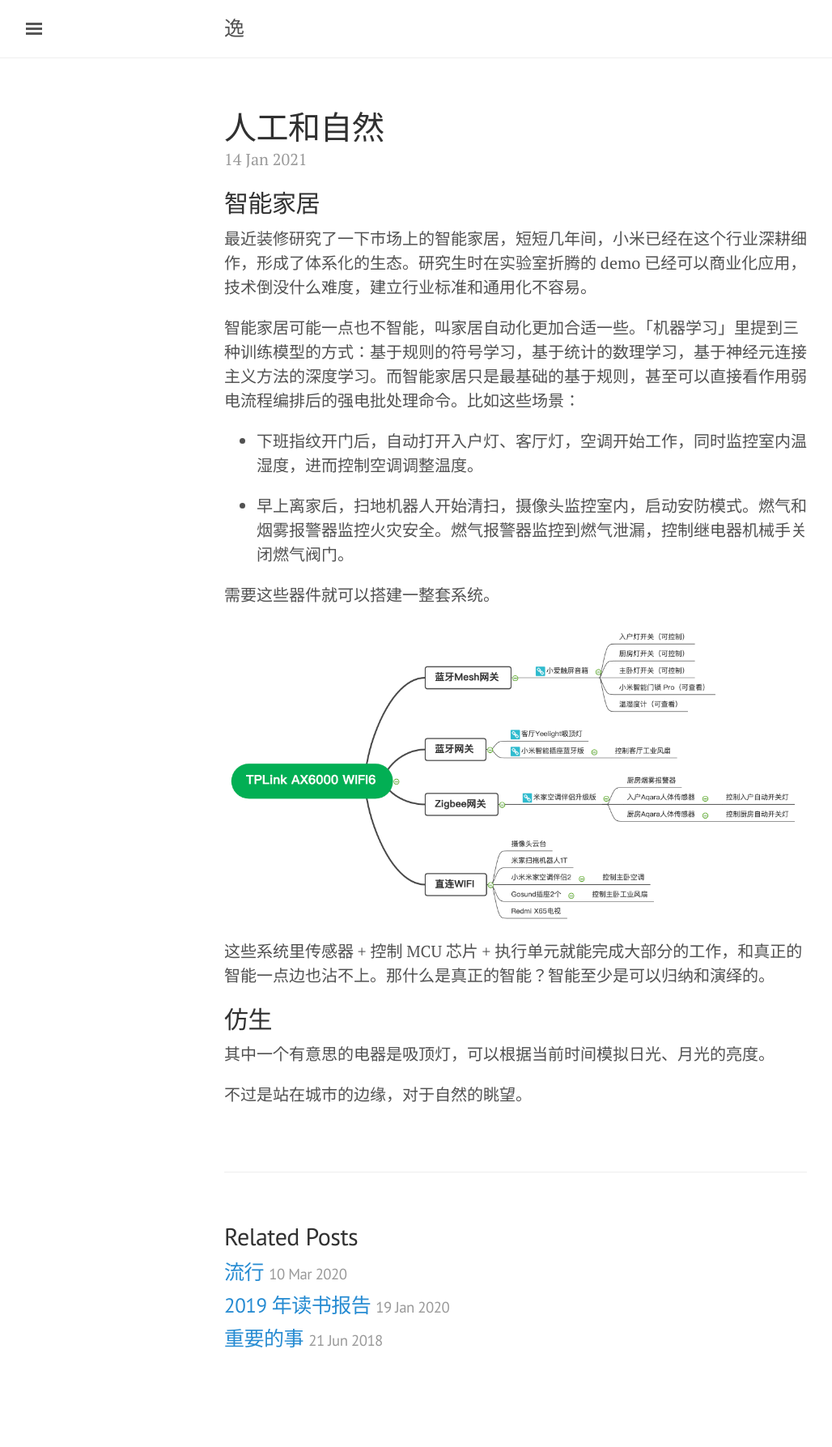
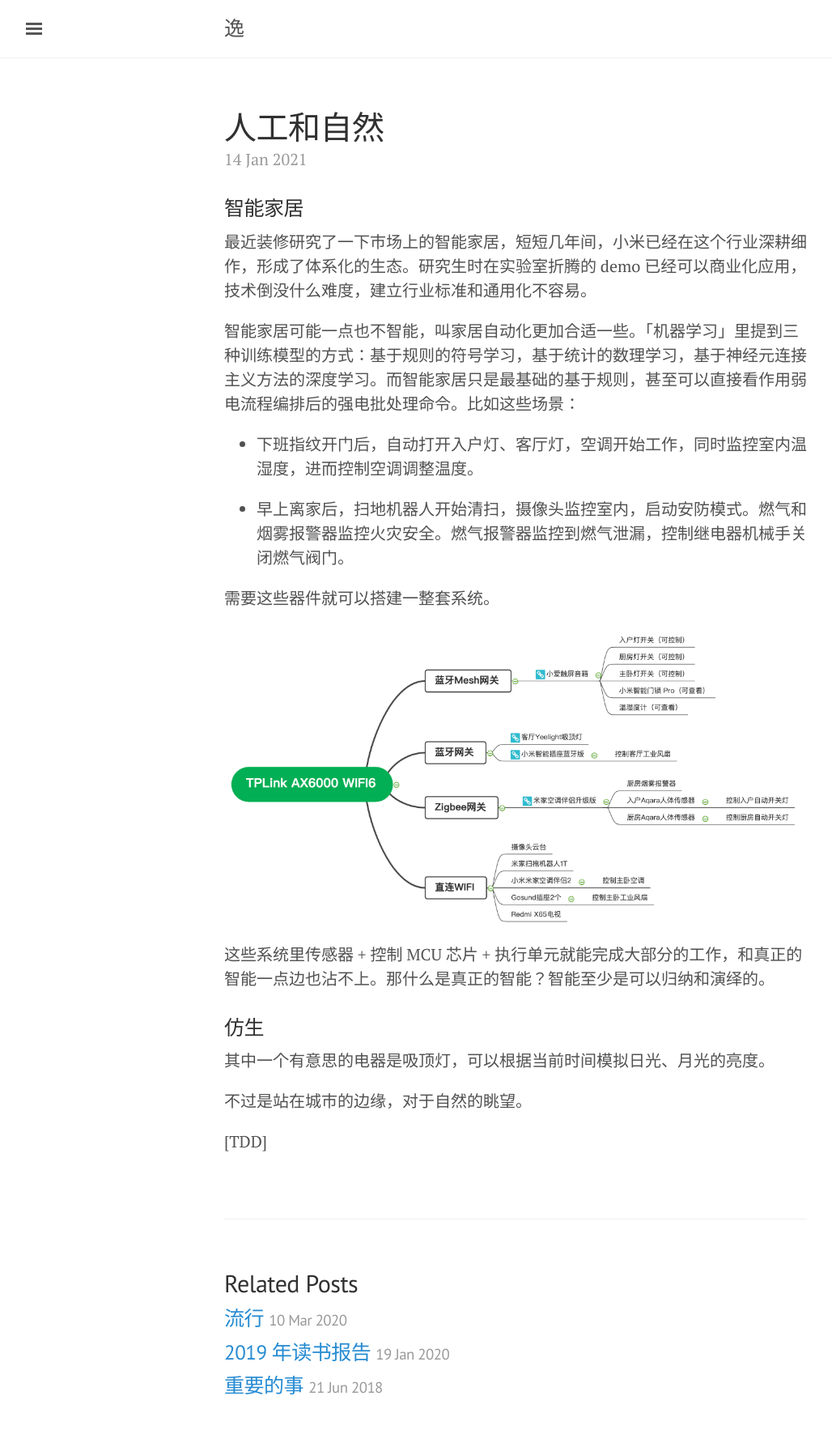
Before and after one commit to literblog/literblog.github.com, a Jekyll site: the page built from _posts/2021-01-14-artificial-natural.md, in a window 1280 px wide. Shown: the whole page at 81% size, without its empty margins (3-1031 px from the left). Built offline with Jekyll 4.4.1, drawn with Linux system fonts in a browser that asks for light colours; comment, search, counter and statistics services are not loaded; before the commit the page ends 1730 px from its top, so only the background shows below that.

Commit message:
new post

```diff
--- a/_posts/2021-01-14-artificial-natural.md
+++ b/_posts/2021-01-14-artificial-natural.md
@@ -6,7 +6,7 @@ tagline:
 tags:
 ---
 
-## 智能家居
+### 智能家居
 
 最近装修研究了一下市场上的智能家居，短短几年间，小米已经在这个行业深耕细作，形成了体系化的生态。研究生时在实验室折腾的 demo 已经可以商业化应用，技术倒没什么难度，建立行业标准和通用化不容易。
 
@@ -22,8 +22,10 @@ tags:
 
 这些系统里传感器 + 控制 MCU 芯片 + 执行单元就能完成大部分的工作，和真正的智能一点边也沾不上。那什么是真正的智能？智能至少是可以归纳和演绎的。
 
-## 仿生
+### 仿生
 
 其中一个有意思的电器是吸顶灯，可以根据当前时间模拟日光、月光的亮度。
 
 不过是站在城市的边缘，对于自然的眺望。
+
+[TDD]
```
